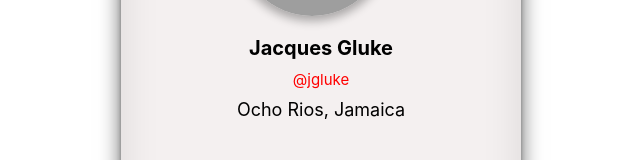
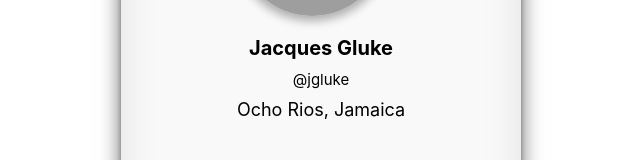
Before and after one commit to NikoNikoUA/goit-react-hw-01-components, a React (Create React App) app: page / in a window 1280 px wide. Shown: the part 234-394 px from the top of the page, without its empty margins (319-959 px from the left). Built offline with nearby package versions, Linux system fonts and the light colour scheme; grey boxes are pictures that could not be loaded.

Commit message:
Added scroll-bar effects

```diff
--- a/src/components/App.module.css
+++ b/src/components/App.module.css
@@ -28,3 +28,19 @@ img {
   gap: 80px;
   padding: 50px;
 }
+
+::-webkit-scrollbar-thumb {
+  background: #83b1d6;
+}
+
+::-webkit-scrollbar-track {
+  background: rgba(187, 220, 239, 0.5);
+}
+
+::-webkit-scrollbar {
+  width: 20px;
+}
+
+::-webkit-scrollbar-thumb:hover {
+  background: #8275fc;
+}
--- a/src/components/Profile/Profile.module.css
+++ b/src/components/Profile/Profile.module.css
@@ -12,7 +12,7 @@
   box-shadow: 0 1px 4px rgba(0, 0, 0, 0.3),
     -23px 0 20px -23px rgba(0, 0, 0, 0.6), 23px 0 20px -23px rgba(0, 0, 0, 0.6),
     inset 0 0 40px rgba(0, 0, 0, 0.1);
-  background-color: rgb(244, 240, 240);
+  background-color: rgb(250, 249, 250);
 }
 
 .avatar {
@@ -30,7 +30,7 @@
 }
 
 .tag {
-  color: red;
+  color: black;
   margin-bottom: 10px;
   font-size: 15px;
 }
```
